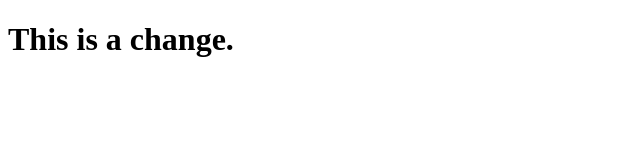
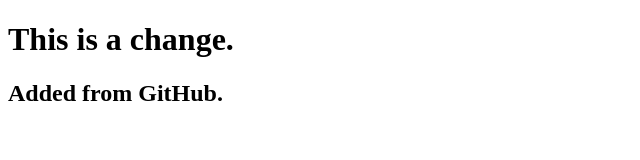
Before and after one commit to kjain-1722/TestRepository, a plain HTML site: page index.html in a window 1280 px wide. Shown: the whole page, without its empty margins (0-640 px from the left). Drawn offline with Linux system fonts and the light colour scheme.

Commit message:
Updated from GitHub
Added an extra h2 tag.

```diff
--- a/index.html
+++ b/index.html
@@ -8,5 +8,6 @@
 </head>
 <body>
     <h1>This is a change.</h1>
+    <h2>Added from GitHub.</h2>
 </body>
 </html>
```
